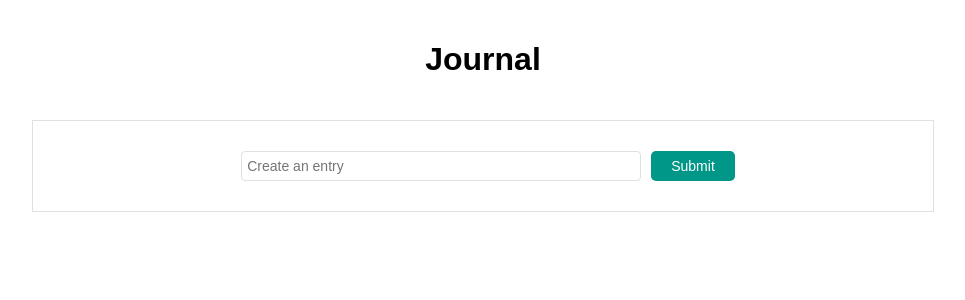
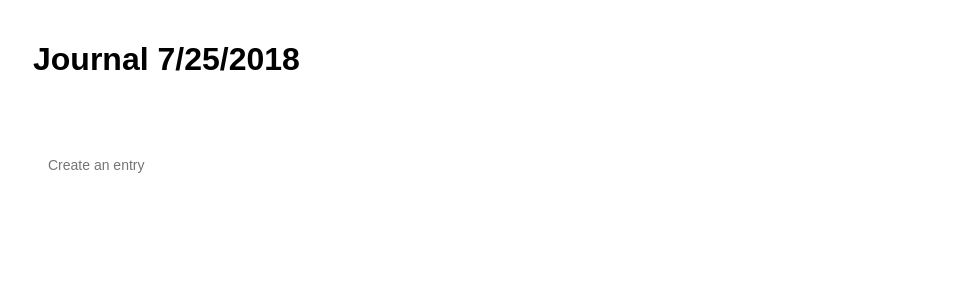
Before and after one commit to tfogg2/journal, a React (Create React App) app: page / in a window 1280 px wide. Shown: the top 300 px of the page, without its empty margins (157-1122 px from the left). Built offline with nearby package versions, Linux system fonts and the light colour scheme.

Commit message:
journal ui

```diff
--- a/package.json
+++ b/package.json
@@ -3,8 +3,11 @@
   "version": "0.1.0",
   "private": true,
   "dependencies": {
+    "moment": "^2.22.2",
+    "moment-timezone": "^0.5.21",
     "react": "^16.4.1",
     "react-dom": "^16.4.1",
+    "react-moment": "^0.7.9",
     "react-scripts": "1.1.4",
     "uuid": "^3.3.2"
   },
--- a/src/App.css
+++ b/src/App.css
@@ -4,14 +4,13 @@
 .journal, .header{
   max-width: 900px;
   margin: 0 auto;
-  text-align: center;
 }
 .journal{
-  border: .5px solid #e0e0e0;
   padding: 20px 0;
 }
 .entryInput{
   padding: 10px 0;
+  margin-bottom: 10px;
 }
 .entryInput form{
   height: 30px;
@@ -23,12 +22,12 @@
   height: 30px;
   box-sizing: border-box;
   font-size: 14px;
-  border-radius: 4px;
-  border: 1px solid #e0e0e0;
+  border: none;
   padding: 0 5px;
-  outline-color: #009688;
+  outline: none;
 }
 .entryInput button{
+  display: none;
   height: 30px;
   box-sizing: border-box;
   background: #009688;
@@ -45,19 +44,19 @@
 }
 .entry{
   height: 40px;
-  width: 90%;
   margin: 0 auto;
   text-align: left;
   overflow: overlay;
   padding: 5px;
   line-height: 40px;
   background: #fff;
-  border: 1px solid #e0e0e0;
+  border: none;
+  cursor: text;
 }
 .entry ul{
   float: left;
   margin: 0;
-  list-style-type: none;
+  width: 90%;
 }
 .entry button{
   float: right;
@@ -75,14 +74,16 @@
   height: 30px;
   box-sizing: border-box;
   font-size: 14px;
-  border-radius: 4px;
-  border: 1px solid #e0e0e0;
-  padding: 0 5px;
+  border: none;
+  padding: 0px;
   min-width: 300px;
-  outline-color: #009688;
+  outline: none;
 }
 .entry .save{
   background: #009688;
   color: #fff;
   border: none;
 }
+.entryInputSubmit{
+  display: none;
+}
--- a/src/App.js
+++ b/src/App.js
@@ -26,8 +26,21 @@ class App extends Component {
       })
     })
 
+    validateSubmission = () => {
+      let valid = true;
+      const pendingEntry = this.state.pendingEntry;
+      // Validate that pending entry is not blank
+      if (pendingEntry || pendingEntry === '') {
+        valid = false
+      }
+      // if last entry was today == valid
+      // one journal per day validation
+      return valid
+    }
+
 
     handleEntrySubmit = e => {
+      // let invalid = true ...
       e.preventDefault();
       const id = uuid.v4();
       const day = new Date().getDate();
@@ -36,30 +49,18 @@ class App extends Component {
       const date = `${month}-${day}-${year}`;
       this.setState({
         entries: [
+          ...this.state.entries,
           {
             content: this.state.pendingEntry,
             date: date,
             isEditing: false,
             id: id
-          },
-          ...this.state.entries
+          }
         ],
         pendingEntry: ''
       });
     }
 
-  setContent = (content, id) =>
-    this.setState({
-      entries: this.state.entries.map(entry => {
-        if (id === entry.id){
-          return {
-            ...entry,
-            content
-          };
-        }
-        return entry;
-      })
-    });
 
   handleContentInput = e =>
     this.setState({ pendingEntry: e.target.value})
@@ -77,6 +78,7 @@ class App extends Component {
           return {
             ...entry,
             [property]: !entry[property]
+
           };
         }
         return entry;
@@ -85,6 +87,7 @@ class App extends Component {
 
   toggleEditing = id =>
     this.toggleEntryProperty("isEditing", id);
+
 
   render() {
     return (
--- a/src/Components/Header.js
+++ b/src/Components/Header.js
@@ -8,9 +8,10 @@ class Header extends Component{
     const month = new Date().getMonth() + 1;
     const year = new Date().getFullYear();
     const date = month + '/' + day + '/' + year;
+
     return(
       <header className="header">
-        <h1> Journal </h1>
+        <h1> Journal {date}</h1>
       </header>
     )
   }
--- a/src/Components/Journal/Entry.js
+++ b/src/Components/Journal/Entry.js
@@ -10,13 +10,15 @@ class Entry extends Component{
             handleToggleEditing={this.props.handleToggleEditing}
             isEditing={this.props.isEditing}
             handleConentEdits={e => this.props.setContent(e.target.value)}
-            index={this.props.index + 1}
+            index={this.props.index}
           />
         </ul>
-        <button onClick={this.props.handleRemoveEntry}>remove</button>
-        <button className={this.props.isEditing ? "save" : "edit"} onClick={this.props.handleToggleEditing}>
-          {this.props.isEditing ? "save" : "edit"}
-        </button>
+
+        {/*
+          <button className={this.props.isEditing ? "save" : "edit"} onClick={this.props.handleToggleEditing}>
+            {this.props.isEditing ? "save" : "edit"}
+          </button>
+        */}
       </div>
     )
   }
--- a/src/Components/Journal/EntryContent.js
+++ b/src/Components/Journal/EntryContent.js
@@ -1,22 +1,40 @@
 import React, { Component } from 'react';
 
 class EntryContent extends Component{
+
+
+  componentDidUpdate(){
+    if (this.props.isEditing){
+      const id = this.props.index;
+      this.entryInput.focus();
+    }
+  }
+
   render(){
     if (this.props.isEditing){
       return(
-        <div>
-          <span>{this.props.index}. </span>
-          <input
-            type="text"
-            value={this.props.content}
-            onChange={this.props.handleConentEdits}
-          />
-        </div>
+        <li>
+          <form onSubmit={this.props.handleToggleEditing}>
+            <input
+              type="text"
+              name="entryInput"
+              value={this.props.content}
+              onChange={this.props.handleConentEdits}
+              ref={(input, index) => { this.entryInput = input; }}
+            />
+            <button
+              type="submit"
+              name="submit"
+              className="entryInputSubmit"
+              value="submit">
+            </button>
+          </form>
+        </li>
       );
     }
     return (
-      <li className="entry-content">
-        {this.props.index}. {this.props.content}
+      <li className="entry-content" onClick={this.props.handleToggleEditing}>
+       {this.props.content}
       </li>
     )
   }
--- a/src/Components/Journal/Journal.js
+++ b/src/Components/Journal/Journal.js
@@ -7,17 +7,17 @@ class Journal extends Component{
   render(){
     return(
       <div className="journal">
-        <EntryInputForm
-          pendingEntry={this.props.pendingEntry}
-          handleEntrySubmit={this.props.handleEntrySubmit}
-          handleContentInput={this.props.handleContentInput}
-        />
         <Entries
           entries={this.props.entries}
           toggleEditing={this.props.toggleEditing}
           handleContentEdits={this.props.handleContentEdits}
           setContent={this.props.setContent}
           removeEntry={this.props.removeEntry}
+        />
+        <EntryInputForm
+          pendingEntry={this.props.pendingEntry}
+          handleEntrySubmit={this.props.handleEntrySubmit}
+          handleContentInput={this.props.handleContentInput}
         />
       </div>
     )
```
Also changed, not shown: 2 other files (tests, documents, lock files or other folders).
